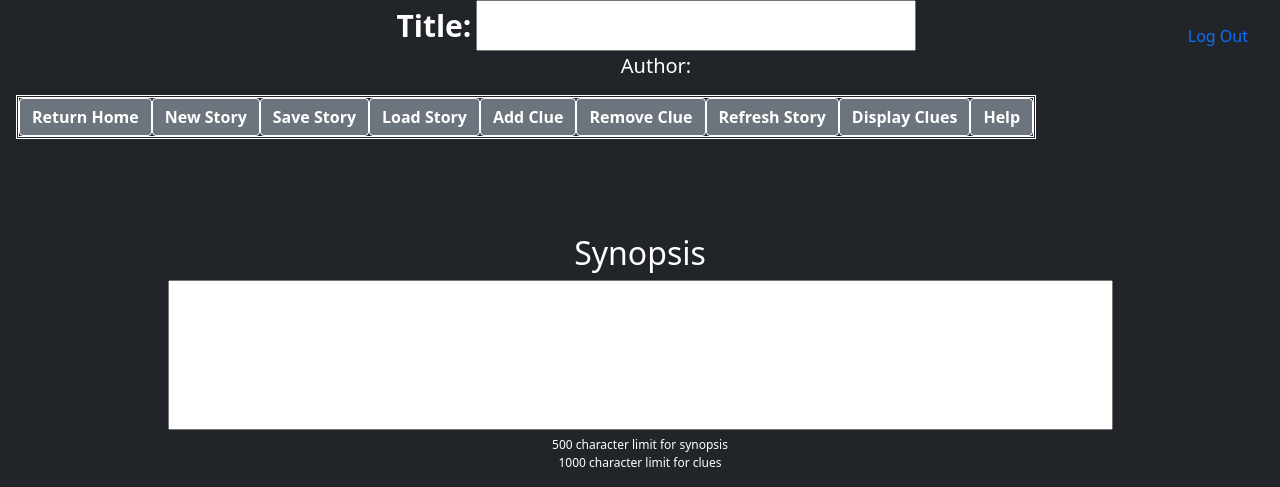
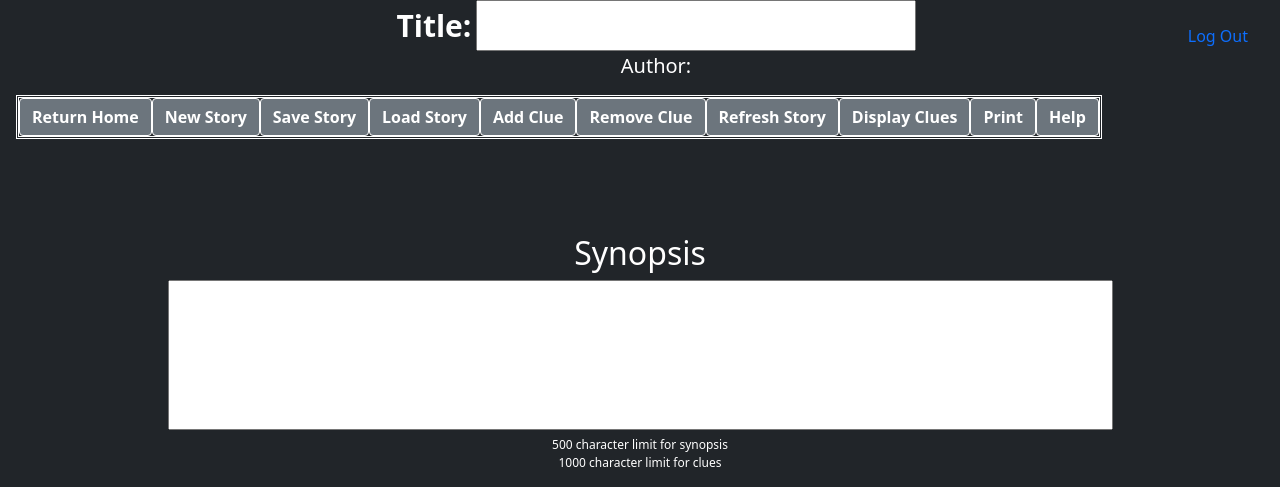
Before and after one commit to JACruz812/MysteryInc447, a Django app: page /storycreator/ in a window 1280 px wide. Shown: the top 487 px of the page. Run offline with Django 3.2, Linux system fonts and the light colour scheme.

Commit message:
Fixing issues after merge (print button, DB models)

```diff
--- a/mysite/templates/Storyboard.html
+++ b/mysite/templates/Storyboard.html
@@ -305,6 +305,7 @@
                     <button id="remove" onclick="remove_clue();" class="btn btn-md btn-secondary fw-bold border-white bg-blue" type="button" title="Remove a clue from this story">Remove Clue</button>
                     <button id="refresh" onclick="refresh_story();" class="btn btn-md btn-secondary fw-bold border-white bg-blue" type="button" title="Refresh your story">Refresh Story</button>
                     <button id="displayclues" onclick="display_clues();" class="btn btn-md btn-secondary fw-bold border-white bg-blue" type="button" title="Display the clues to your story">Display Clues</button>
+                    <button id="print" onclick="create_printable();" class="btn btn-md btn-secondary fw-bold border-white bg-blue"  type="button">Print</button>
                     <button id="help" onclick="need_help();" class="btn btn-md btn-secondary fw-bold border-white bg-blue" type="button" title="Need help? Click here!">Help</button>
             </nav>
         </div>
```
Also changed, not shown: mysite/conf/migrations/0002_auto_20210506_1702.py (added), mysite/db.sqlite3, 1 other file.
